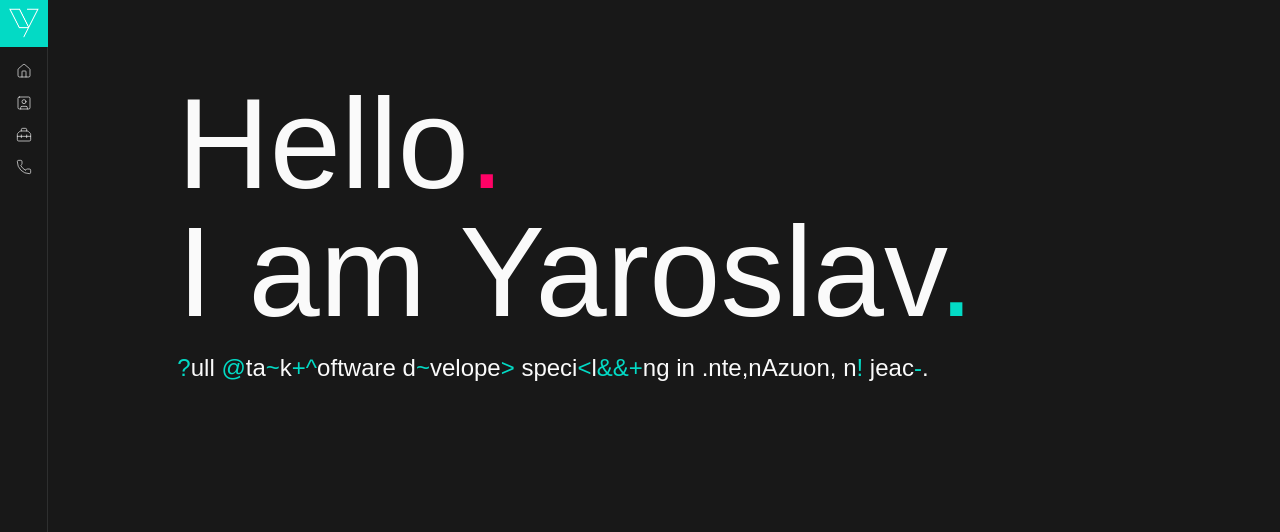
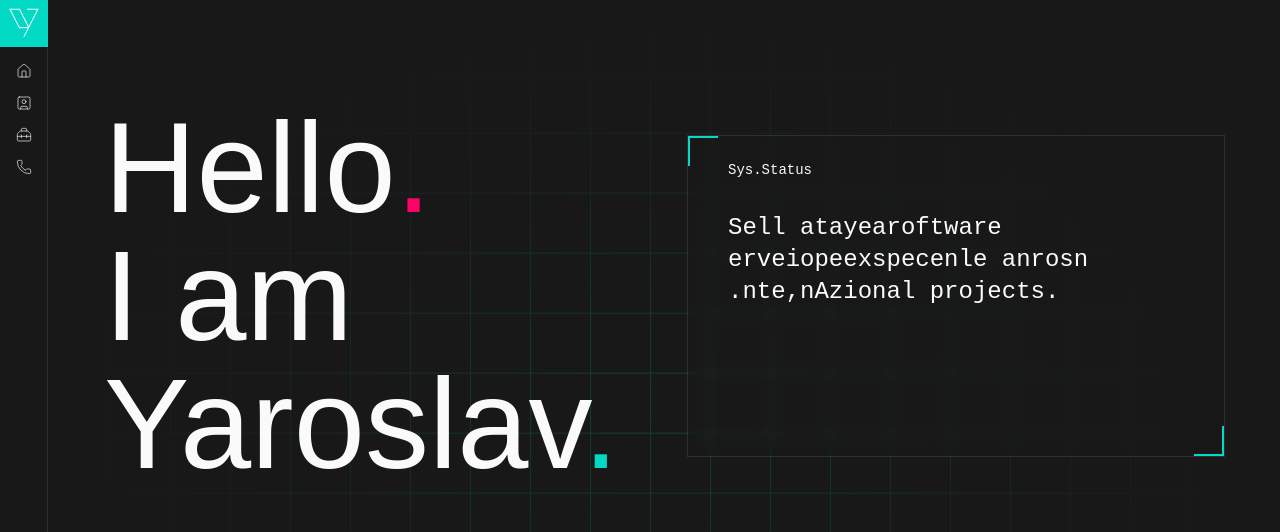
Before and after one commit to yaroslavvasko/yaroslavvasko.github.io, a React (Vite) app in the folder site/: page / in a window 1280 px wide. Shown: the top 532 px of the page. Built offline with nearby package versions, Linux system fonts and the light colour scheme.

Commit message:
home page update

```diff
--- a/site/package.json
+++ b/site/package.json
@@ -10,11 +10,13 @@
     "preview": "vite preview"
   },
   "dependencies": {
+    "@fontsource-variable/jetbrains-mono": "^5.2.8",
     "@fontsource-variable/montserrat": "^5.2.8",
     "@tailwindcss/vite": "^4.3.0",
     "class-variance-authority": "^0.7.1",
     "clsx": "^2.1.1",
     "lucide-react": "^1.17.0",
+    "ogl": "^1.0.11",
     "radix-ui": "^1.5.0",
     "react": "^19.2.6",
     "react-dom": "^19.2.6",
--- a/site/src/App.css
+++ b/site/src/App.css
@@ -0,0 +1,26 @@
+.cyber-card:before {
+  top: 0;
+  left: 0;
+
+  border: 2px solid var(--primary);
+  border-bottom: none;
+  border-right: none;
+}
+
+.cyber-card:after {
+  right: 0;
+  bottom: 0;
+
+  border: 2px solid var(--primary);
+  border-top: none;
+  border-left: none;
+}
+
+.cyber-card:before,
+.cyber-card:after {
+  content: "";
+  position: absolute;
+  width: 30px;
+  height: 30px;
+  pointer-events: none;
+}
--- a/site/src/components/sidebar/app-sidebar-body.tsx
+++ b/site/src/components/sidebar/app-sidebar-body.tsx
@@ -15,11 +15,7 @@
         {isMobile && <SidebarTrigger />}
       </header>
 
-      <div className="grid grid-cols-12 p-4 sm:p-6 lg:p-8">
-        <section className="col-span-12 lg:col-span-10 lg:col-start-2">
-          {children}
-        </section>
-      </div>
+      <section className="flex z-1 p-4 sm:p-6 lg:p-8">{children}</section>
     </SidebarInset>
   );
 }
--- /dev/null
+++ b/site/src/components/text-transformation/scramble.tsx
@@ -0,0 +1,85 @@
+import React, { useState, useEffect, useRef } from "react";
+
+const DEFAULT_SPECIALS = "#&*@!%$?~^+-=<>¡™£¢∞§¶•ªº–≠åß∂ƒ©˙∆˚¬…æ≈ç√∫˜µ≤≥÷/?░▒";
+const getRandomCharacter = () =>
+  DEFAULT_SPECIALS[Math.floor(Math.random() * DEFAULT_SPECIALS.length)];
+
+export const Scramble: React.FC<{
+  targetText: string;
+  duration?: number;
+  delay?: number;
+  className?: string;
+  onComplete?: () => void;
+}> = ({
+  targetText,
+  duration = 1000,
+  delay = 0,
+  className = "",
+  onComplete,
+}) => {
+  const [displayedText, setDisplayedText] = useState(
+    targetText.replace(/./g, () => getRandomCharacter()),
+  );
+  const animationFrameRef = useRef<number | null>(null);
+  const startTimeRef = useRef<number | null>(null);
+
+  useEffect(() => {
+    const animate = (timestamp: number) => {
+      if (!startTimeRef.current) {
+        startTimeRef.current = timestamp;
+      }
+
+      const elapsed = timestamp - startTimeRef.current;
+      const progress = Math.min(elapsed / duration, 1);
+
+      // Gradually reveal correct characters
+      const newText = targetText
+        .split("")
+        .map((char, index) => {
+          const charProgress = (index + 1) / targetText.length;
+          if (progress >= charProgress) {
+            return char;
+          }
+          return char === " " ? " " : getRandomCharacter();
+        })
+        .join("");
+
+      setDisplayedText(newText);
+
+      if (progress < 1) {
+        animationFrameRef.current = requestAnimationFrame(animate);
+      } else {
+        onComplete?.();
+      }
+    };
+
+    const timeoutId = setTimeout(() => {
+      animationFrameRef.current = requestAnimationFrame(animate);
+    }, delay);
+
+    return () => {
+      clearTimeout(timeoutId);
+      if (animationFrameRef.current) {
+        cancelAnimationFrame(animationFrameRef.current);
+      }
+    };
+  }, [targetText, duration, delay, onComplete]);
+
+  return (
+    <p className={className} aria-label={targetText ?? ""}>
+      {displayedText.split("").map((char, index) =>
+        DEFAULT_SPECIALS.includes(char) ? (
+          <span
+            key={`${char}-${index}`}
+            className="text-primary"
+            aria-hidden="true"
+          >
+            {char}
+          </span>
+        ) : (
+          <span key={`${char}-${index}`}>{char}</span>
+        ),
+      )}
+    </p>
+  );
+};
--- a/site/src/components/text-transformation/text-transformer.tsx
+++ b/site/src/components/text-transformation/text-transformer.tsx
@@ -1,6 +1,6 @@
 import { useCallback, useEffect, useRef, useState } from "react";
 
-const DEFAULT_SPECIALS = "#&*@!%$?~^+-=<>";
+const DEFAULT_SPECIALS = "#&*@!%$?~^+-=<>¡™£¢∞§¶•ªº–≠åß∂ƒ©˙∆˚¬…æ≈ç√∫˜µ≤≥÷/?";
 
 export type TextTransformerProps = {
   sentences?: string[];
@@ -26,7 +26,7 @@
 export default function TextTransformer({
   sentences = [],
   specials = DEFAULT_SPECIALS,
-  speed = 120,
+  speed = 60,
   pauseMs = 2000,
   loop = true,
   className = "",
--- /dev/null
+++ b/site/src/components/ui/card.tsx
@@ -0,0 +1,103 @@
+import * as React from "react"
+
+import { cn } from "@/lib/utils"
+
+function Card({
+  className,
+  size = "default",
+  ...props
+}: React.ComponentProps<"div"> & { size?: "default" | "sm" }) {
+  return (
+    <div
+      data-slot="card"
+      data-size={size}
+      className={cn(
+        "group/card flex flex-col gap-(--card-spacing) overflow-hidden rounded-none bg-card py-(--card-spacing) text-xs/relaxed text-card-foreground ring-1 ring-foreground/10 [--card-spacing:--spacing(4)] has-data-[slot=card-footer]:pb-0 has-[>img:first-child]:pt-0 data-[size=sm]:[--card-spacing:--spacing(3)] data-[size=sm]:has-data-[slot=card-footer]:pb-0 *:[img:first-child]:rounded-none *:[img:last-child]:rounded-none",
+        className
+      )}
+      {...props}
+    />
+  )
+}
+
+function CardHeader({ className, ...props }: React.ComponentProps<"div">) {
+  return (
+    <div
+      data-slot="card-header"
+      className={cn(
+        "group/card-header @container/card-header grid auto-rows-min items-start gap-1 rounded-none px-(--card-spacing) has-data-[slot=card-action]:grid-cols-[1fr_auto] has-data-[slot=card-description]:grid-rows-[auto_auto] [.border-b]:pb-(--card-spacing)",
+        className
+      )}
+      {...props}
+    />
+  )
+}
+
+function CardTitle({ className, ...props }: React.ComponentProps<"div">) {
+  return (
+    <div
+      data-slot="card-title"
+      className={cn(
+        "font-heading text-sm font-medium group-data-[size=sm]/card:text-sm",
+        className
+      )}
+      {...props}
+    />
+  )
+}
+
+function CardDescription({ className, ...props }: React.ComponentProps<"div">) {
+  return (
+    <div
+      data-slot="card-description"
+      className={cn("text-xs/relaxed text-muted-foreground", className)}
+      {...props}
+    />
+  )
+}
+
+function CardAction({ className, ...props }: React.ComponentProps<"div">) {
+  return (
+    <div
+      data-slot="card-action"
+      className={cn(
+        "col-start-2 row-span-2 row-start-1 self-start justify-self-end",
+        className
+      )}
+      {...props}
+    />
+  )
+}
+
+function CardContent({ className, ...props }: React.ComponentProps<"div">) {
+  return (
+    <div
+      data-slot="card-content"
+      className={cn("px-(--card-spacing)", className)}
+      {...props}
+    />
+  )
+}
+
+function CardFooter({ className, ...props }: React.ComponentProps<"div">) {
+  return (
+    <div
+      data-slot="card-footer"
+      className={cn(
+        "flex items-center rounded-none border-t p-(--card-spacing)",
+        className
+      )}
+      {...props}
+    />
+  )
+}
+
+export {
+  Card,
+  CardHeader,
+  CardFooter,
+  CardTitle,
+  CardAction,
+  CardDescription,
+  CardContent,
+}
--- a/site/src/index.css
+++ b/site/src/index.css
@@ -2,12 +2,14 @@
 @import "tw-animate-css";
 @import "shadcn/tailwind.css";
 @import "@fontsource-variable/montserrat";
+@import "@fontsource-variable/jetbrains-mono";
 
 @custom-variant dark (&:is(.dark *));
 
 @theme inline {
   --font-heading: var(--font-sans);
   --font-sans: "Montserrat Variable", sans-serif;
+  --font-mono: "JetBrains Mono Variable", monospace;
   --color-sidebar-ring: var(--sidebar-ring);
   --color-sidebar-border: var(--sidebar-border);
   --color-sidebar-accent-foreground: var(--sidebar-accent-foreground);
--- /dev/null
+++ b/site/src/pages/home.css
@@ -0,0 +1,46 @@
+.squared-bg:before {
+  content: "";
+  position: absolute;
+  pointer-events: none;
+  top: 0;
+  right: 0;
+  bottom: 0;
+  left: 0;
+  opacity: 0.3;
+  z-index: -1;
+  background-image:
+    linear-gradient(var(--primary) 1px, transparent 1px),
+    linear-gradient(to right, var(--primary) 1px, #ffffff00 1px);
+  background-size: 60px 60px;
+  mask-image: radial-gradient(
+    ellipse at center,
+    rgba(0, 0, 0, 0.7) 0%,
+    rgba(0, 0, 0, 0) 70%d
+  );
+  -webkit-mask-image: radial-gradient(
+    ellipse at center,
+    rgba(0, 0, 0, 0.7) 0%,
+    rgba(0, 0, 0, 0) 70%
+  );
+  mask-size: 100% 100%;
+  -webkit-mask-size: 100% 100%;
+  mask-repeat: no-repeat;
+  -webkit-mask-repeat: no-repeat;
+  animation: grid-pulse 10s ease-in-out infinite;
+}
+
+@keyframes grid-pulse {
+  0%,
+  100% {
+    opacity: 0.6;
+    background-position:
+      0 0,
+      10% 10%;
+  }
+  50% {
+    opacity: 0.3;
+    background-position:
+      10% 10%,
+      0 0;
+  }
+}
--- a/site/src/pages/home.tsx
+++ b/site/src/pages/home.tsx
@@ -1,4 +1,6 @@
 import TextTransformer from "@/components/text-transformation/text-transformer";
+import { Card, CardContent, CardHeader, CardTitle } from "@/components/ui/card";
+import "./home.css";
 
 const sentences = [
   "Full stack software developer specializing in .NET, Azure, and React.",
@@ -11,15 +13,28 @@
 
 export default function HomePage() {
   return (
-    <div className="flex-col">
+    <div className="squared-bg flex flex-col md:flex-row grow">
+      <div className="flex flex-col justify-center p-6">
         <h1 className="text-6xl lg:text-9xl font-medium">
           Hello<span className="text-primary-2">.</span>
         </h1>
         <h1 className="text-6xl lg:text-9xl font-medium ">
           I am Yaroslav<span className="text-primary">.</span>
         </h1>
-
-      <TextTransformer sentences={sentences} className="text-2xl pt-4" />
+      </div>
+      <div className="flex flex-col md:max-w-1/2 p-6 items-center justify-center">
+        <Card className="cyber-card h-80 p-6 bg-transparent backdrop-blur-xs font-mono">
+          <CardHeader>
+            <CardTitle className="font-mono font-light">Sys.Status</CardTitle>
+          </CardHeader>
+          <CardContent>
+            <TextTransformer
+              sentences={sentences}
+              className="text-2xl break-all md:break-normal pt-4 font-thin"
+            />
+          </CardContent>
+        </Card>
+      </div>
     </div>
   );
 }
```
Also changed, not shown: site/components.json, 1 other file (tests, documents, lock files or other folders). Lines whose indentation alone changed are shown as unchanged.
